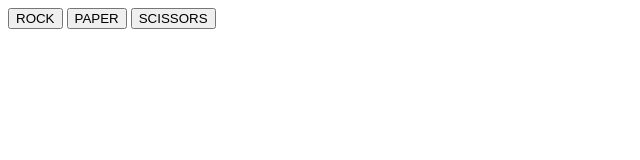
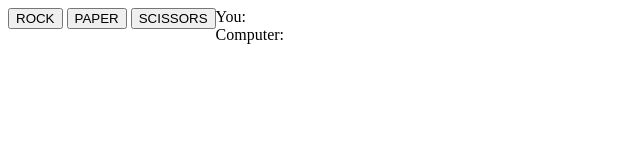
Before and after one commit to miachafer/rock-paper-scissors, a plain HTML site: page index.html in a window 1280 px wide. Shown: the full height of the page, 0-640 px from the left. Drawn offline with Linux system fonts and the light colour scheme.

```diff
--- a/index.html
+++ b/index.html
@@ -1,5 +1,6 @@
 <!DOCTYPE html>
 <html lang="en">
+
 <head>
     <meta charset="UTF-8">
     <meta http-equiv="X-UA-Compatible" content="IE=edge">
@@ -8,11 +9,19 @@
     <title>Rock-Paper-Scissors</title>
 
 </head>
+
 <body>
-    <div id="choices">
-        <button id="rock">ROCK</button>
-        <button id="paper">PAPER</button>
-        <button id="scissors">SCISSORS</button>
+    <div style="display: flex">
+        <div id="choices">
+            <button id="rock">ROCK</button>
+            <button id="paper">PAPER</button>
+            <button id="scissors">SCISSORS</button>
+        </div>
+        <div id="score">
+            <div>You: </div>
+            <div>Computer: </div>
+        </div>
     </div>
 </body>
+
 </html>
```
